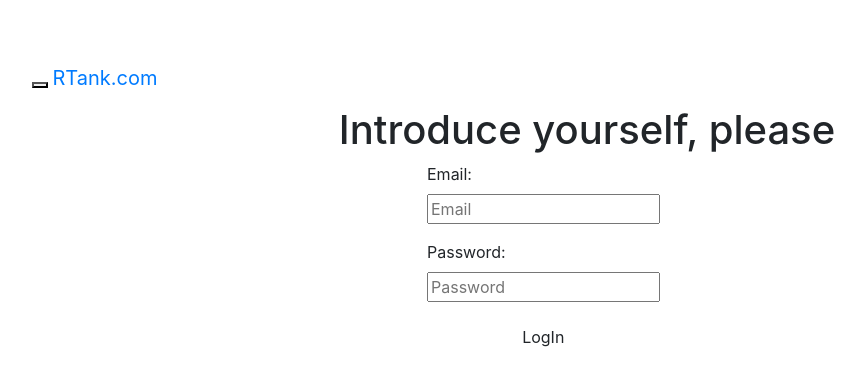
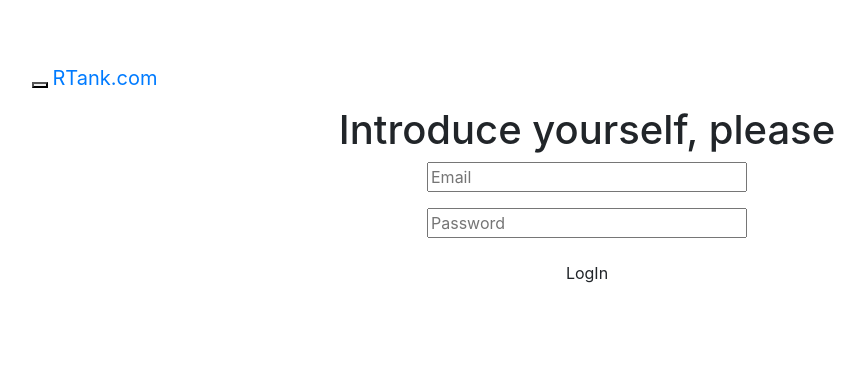
Before and after one commit to rasmadeus/rtank, a website: page views/login.html in a window 1280 px wide. Shown: the whole page, without its empty margins (53-918 px from the left). Drawn offline with nearby package versions, Linux system fonts and the light colour scheme; files that its build step writes are made by us from their sources.

Commit message:
-changed layout of login

```diff
--- a/views/login.html
+++ b/views/login.html
@@ -9,19 +9,17 @@
     <div class="col-md-4 user_form_container">
         <form class="form-horizontal" method="post">
             <div class="form-group">
-                <label class="col-sm-3 control-label" for="email">Email:</label>
-                <div class="col-sm-9">
+                <div class="col-md-12">
                     <input class="form-control-static" id="email" name="username" type="email" placeholder="Email">
                 </div>
             </div>
             <div class="form-group">
-                <label class="col-sm-3 control-label" for="password">Password:</label>
-                <div class="col-sm-9">
+                <div class="col-md-12">
                     <input class="form-control-static" id="password" name="password" type="password" placeholder="Password">
                 </div>
             </div>
             <div class="form-group">
-                <div class="col-sm-offset-3 col-sm-9">
+                <div class="col-md-12">
                     <button class="btn btn-default" type="submit">LogIn</button>
                 </div>
             </div>
```
